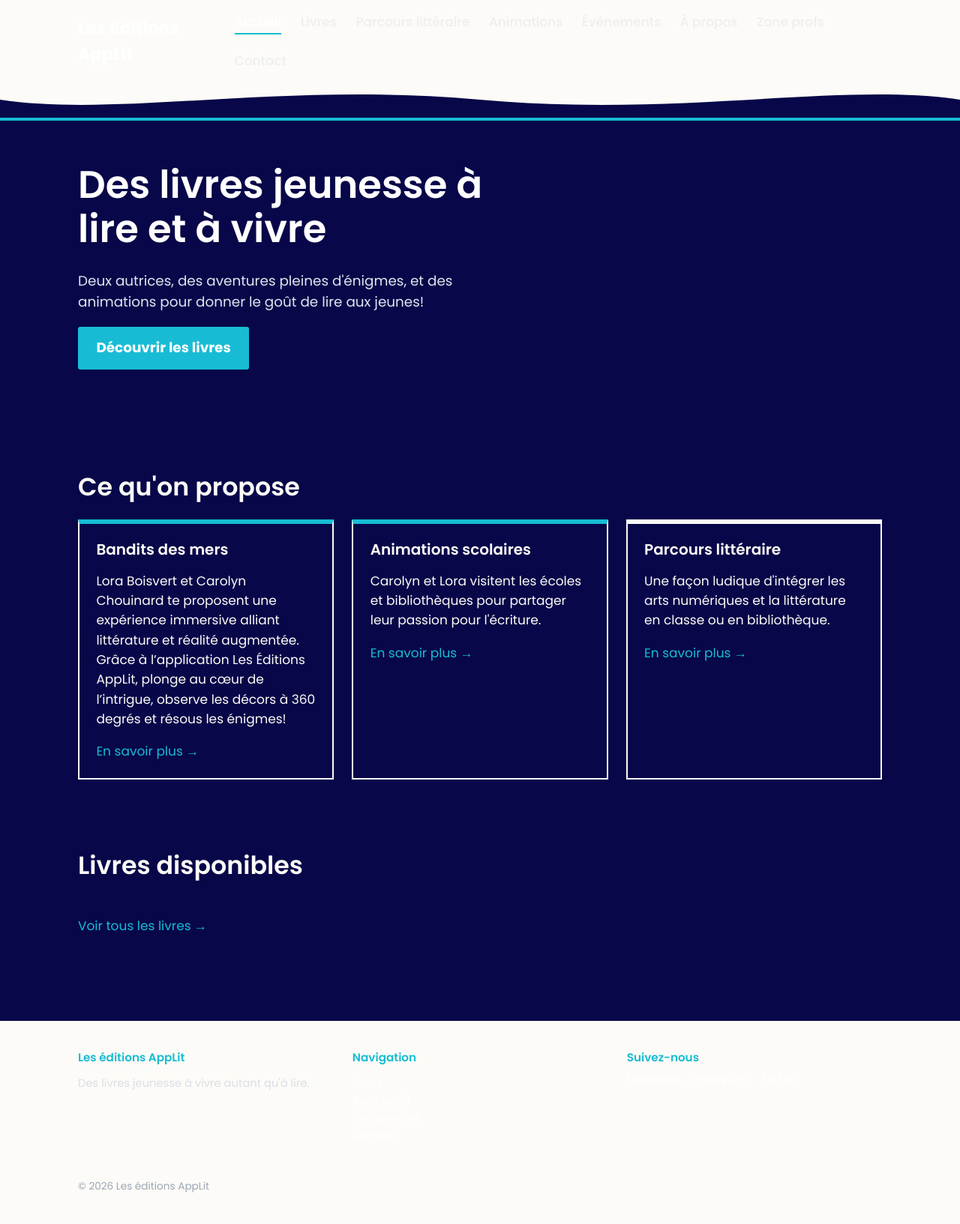
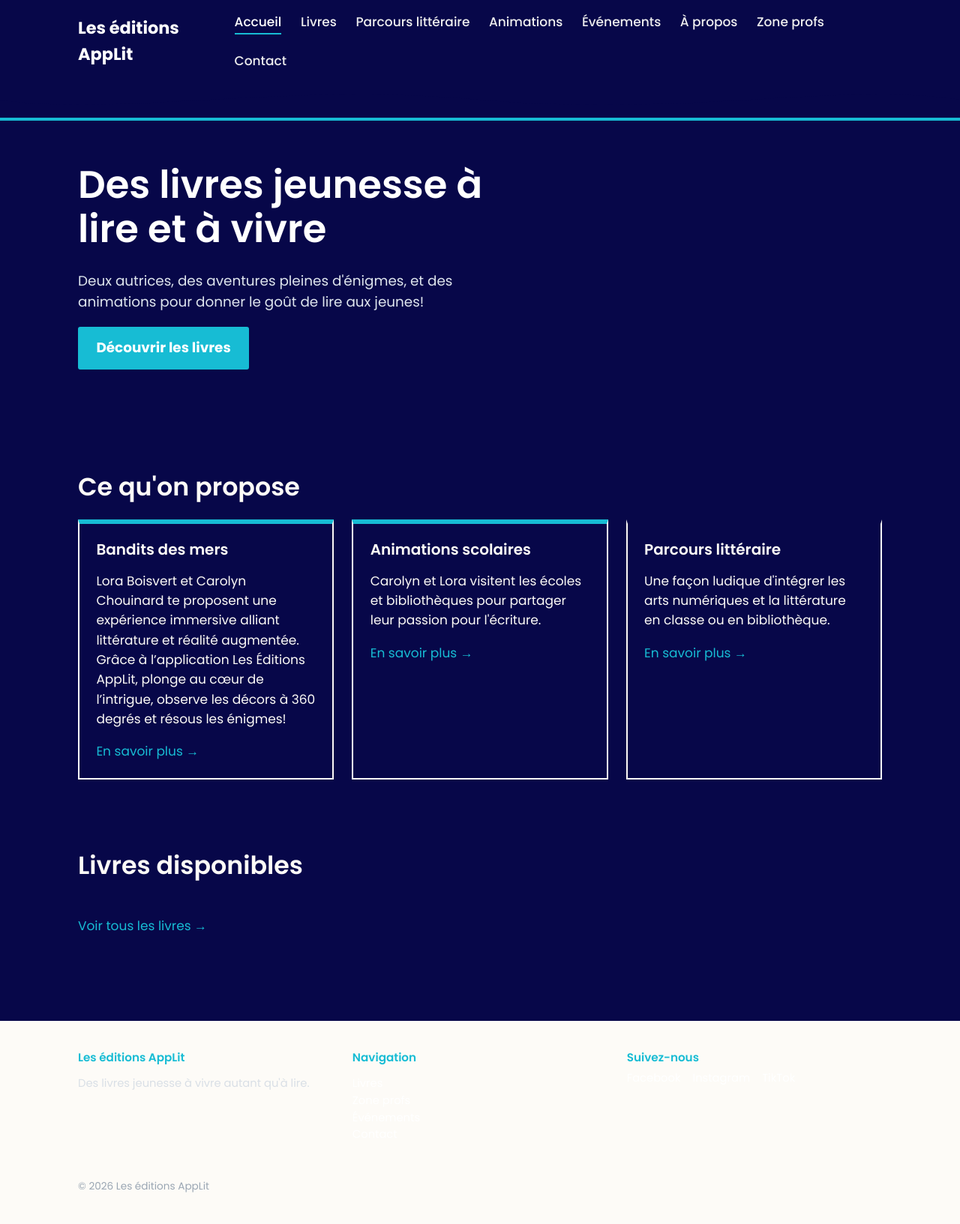
Before and after one commit to Flora0510/flora0510.github.io, a Jekyll site: the page built from index.md, in a window 1280 px wide. Shown: the whole page at 75% size. Built offline with Jekyll 4.4.1, drawn with Linux system fonts in a browser that asks for light colours.

Commit message:
Update --color-navy to #070749
Changed the value of --color-navy to match the background color.

```diff
--- a/assets/css/style.css
+++ b/assets/css/style.css
@@ -5,7 +5,7 @@
   --color-bg-panel: #070749;
   --color-ink: #fdfbf7;
   --color-ink-soft: #fdfbf7;
-  --color-navy: #fdfbf7;
+  --color-navy: #070749;
   --color-navy-deep: #fdfbf7;
   --color-gold: #17bcd4;
   --color-gold-soft: #17bcd4;
```
